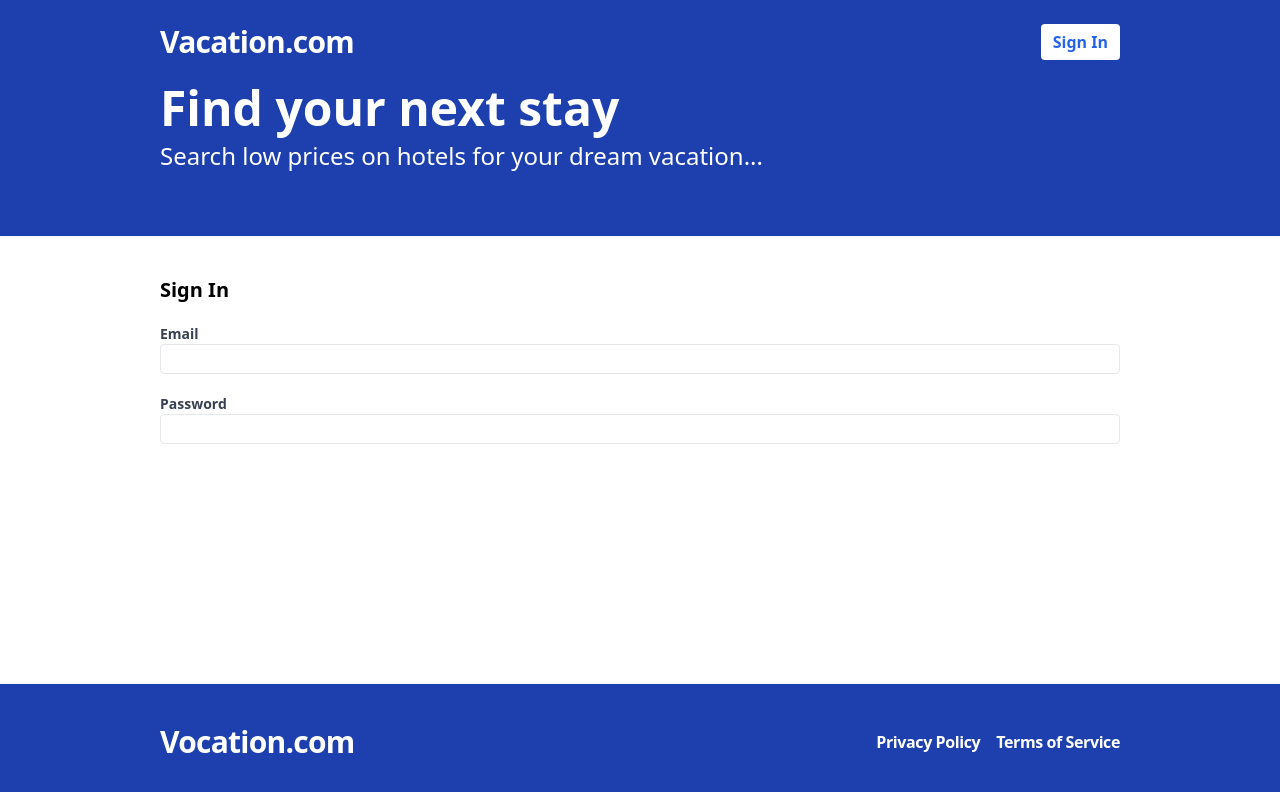
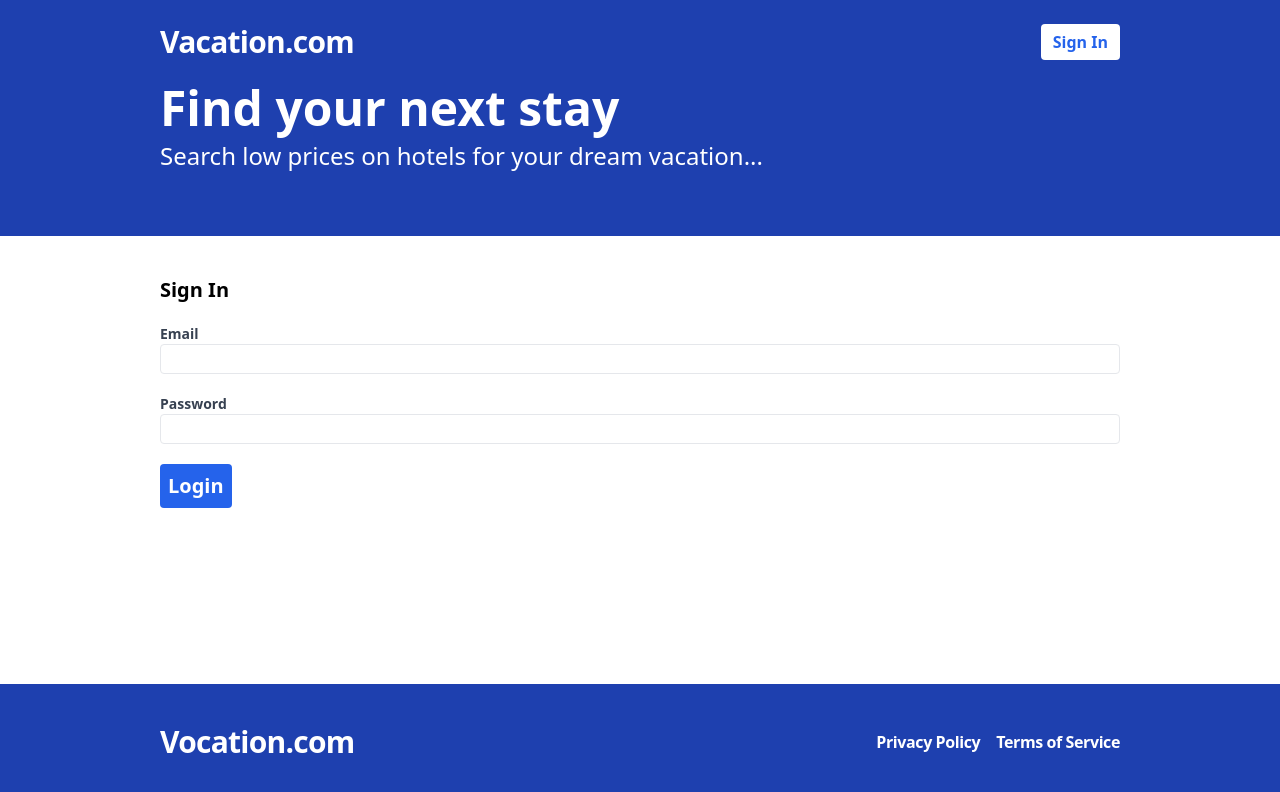
Before and after one commit to CharlieChae/MERN-booking-app, a React (Vite) app in the folder frontend/: page /sign-in in a window 1280 px wide. Shown: the top 792 px of the page. Built offline with nearby package versions, Linux system fonts and the light colour scheme; no server answers.

Commit message:
login state completed

```diff
--- a/frontend/src/api-client.ts
+++ b/frontend/src/api-client.ts
@@ -1,4 +1,5 @@
 import { RegisterFormData } from "./pages/Register";
+import { SignInFormData } from "./pages/SignIn";
 
 const API_BASE_URL = import.meta.env.VITE_API_BASE_URL;
 
@@ -19,6 +20,24 @@ export const register = async (formData: RegisterFormData) => {
   }
 };
 
+export const signIn = async (formData: SignInFormData) => {
+  const response = await fetch(`${API_BASE_URL}/api/auth/login`, {
+    method: "POST",
+    credentials: "include",
+    headers: {
+      "Content-Type": "application/json",
+    },
+    body: JSON.stringify(formData),
+  });
+
+  const body = await response.json();
+
+  if (!response.ok) {
+    throw new Error(body.message);
+  }
+  return body;
+};
+
 export const validateToken = async () => {
   const response = await fetch(`${API_BASE_URL}/api/auth/validate-token`, {
     credentials: "include",
--- a/frontend/src/pages/SignIn.tsx
+++ b/frontend/src/pages/SignIn.tsx
@@ -1,4 +1,6 @@
 import { useForm } from "react-hook-form";
+import { useMutation } from "react-query";
+import * as apiClient from "../api-client";
 
 export type SignInFormData = {
   email: string;
@@ -9,9 +11,26 @@ const SignIn = () => {
   const {
     register,
     formState: { errors },
+    handleSubmit,
   } = useForm<SignInFormData>();
+
+  const mutation = useMutation(apiClient.signIn, {
+    onSuccess: async () => {
+      console.log("user has been signed in");
+      // 1. show the toast
+      // 2. navigate to the home page
+    },
+    onError: async (error: Error) => {
+      // 1. show the toast
+    },
+  });
+
+  const onSubmit = handleSubmit((data) => {
+    mutation.mutate(data);
+  });
+
   return (
-    <form className="flex flex-col gap-5">
+    <form className="flex flex-col gap-5" onSubmit={onSubmit}>
       <h2 className="text-xl font-bold">Sign In</h2>
       <label className="text-gray-700 text-sm font-bold flex-1">
         Email
@@ -43,6 +62,14 @@ const SignIn = () => {
           </span>
         )}
       </label>
+      <span>
+        <button
+          type="submit"
+          className="rounded bg-blue-600 text-white p-2 font-bold hover:bg-blue-500 text-xl"
+        >
+          Login
+        </button>
+      </span>
     </form>
   );
 };
```
